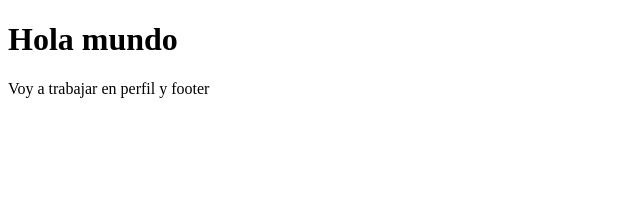
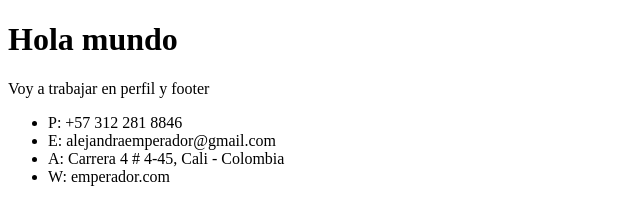
Before and after one commit to alejandraemperador/pruebarama, a plain HTML site: page index.html in a window 1280 px wide. Shown: the whole page, without its empty margins (0-640 px from the left). Drawn offline with Linux system fonts and the light colour scheme.

Commit message:
commit numero 3 con header

```diff
--- a/index.html
+++ b/index.html
@@ -8,5 +8,18 @@
 <body>
     <h1>Hola mundo</h1>
     <p>Voy a trabajar en perfil y footer</p>
+    <div class="container">
+        <section id="header">
+            <div class="header-container">
+                <div class="header">
+                    <ul>
+                        <li> P: +57 312 281 8846 </li>
+                        <li> E: alejandraemperador@gmail.com </li>
+                        <li> A: Carrera 4 # 4-45, Cali - Colombia </li>
+                        <li> W: emperador.com </li>
+                    </ul>
+                </div>
+            </div>
+        </section>
 </body>
 </html>
```
